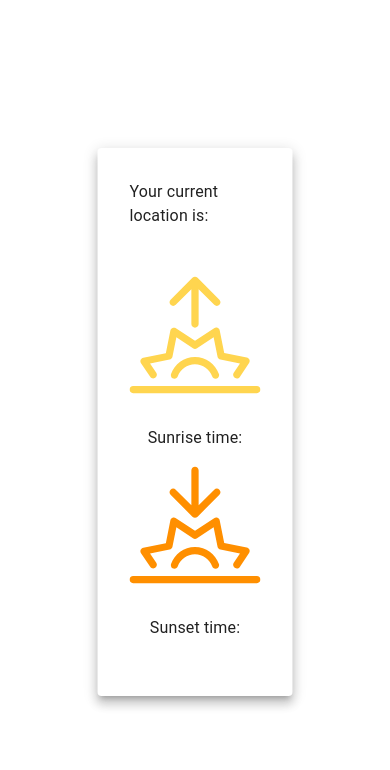
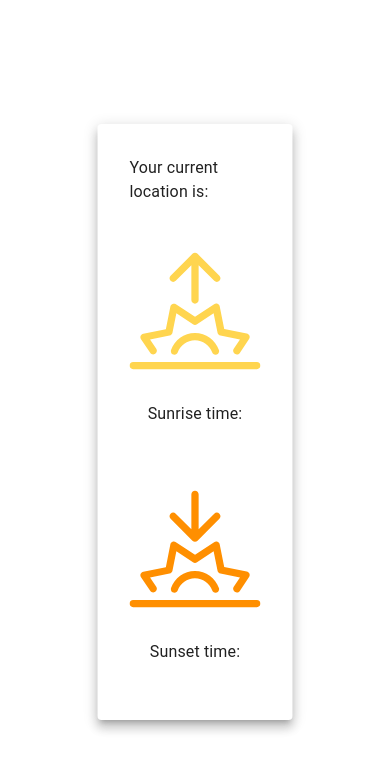
Before and after one commit to Vlad-B/horizon, a React (Create React App) app: page / in a window 390 px wide. Shown: the top 770 px of the page. Built offline with nearby package versions, Linux system fonts and the light colour scheme; no server answers.

Commit message:
Add Grid gap size on small screens

```diff
--- a/src/SunriseSunset/index.js
+++ b/src/SunriseSunset/index.js
@@ -8,6 +8,8 @@ import {
     Grid,
     Card,
     CardContent,
+    useTheme,
+    useMediaQuery,
 } from "@mui/material";
 
 // third party imports
@@ -22,6 +24,8 @@ const getCityApi = (lat, long) =>
     `https://api.bigdatacloud.net/data/reverse-geocode-client?latitude=${lat}&longitude=${long}&localityLanguage=en`;
 
 const SunriseSunset = () => {
+    const theme = useTheme();
+    const matchesMdDown = useMediaQuery(theme.breakpoints.down("md"));
     const [state, setState] = useState({
         latitude: null,
         longitude: null,
@@ -89,6 +93,7 @@ const SunriseSunset = () => {
                     container
                     justifyContent="space-around"
                     alignContent="center"
+                    gap={matchesMdDown ? 6 : 0}
                 >
                     <Grid item>
                         <Stack alignItems="center">
```
